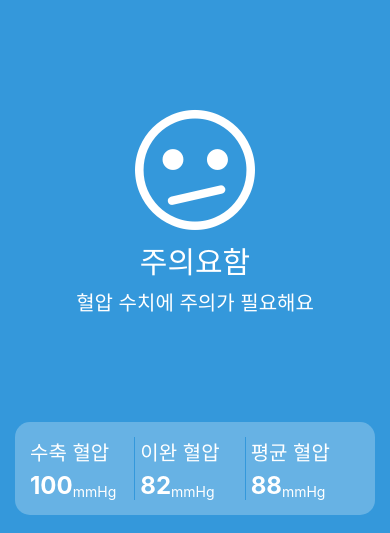
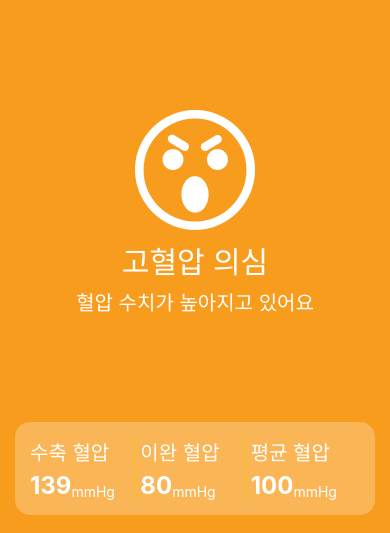
Before and after one commit to ire4564/we-want-to-graduate, a React Native app: screen / in a window 390 px wide. Shown: the top 533 px of the page. Built offline with nearby package versions, Linux system fonts and the light colour scheme.

Commit message:
(1108) Feat: Change Background Color

```diff
--- a/App.js
+++ b/App.js
@@ -1,18 +1,19 @@
 import { StatusBar } from 'expo-status-bar';
-import React from 'react';
+import React, { useState } from 'react';
 import { StyleSheet, Text, View, ScrollView } from 'react-native';
 import { DefaultTheme, Provider as PaperProvider } from 'react-native-paper';
 import { useTheme } from 'react-native-paper';
 import Avatar from './component/Avatar';
-import HeartIcon from './component/heart-icon'
-import GraphIcon from './component/graph-icon'
-import BarbellIcon from './component/barbell-icon'
-import Graph from './component/Graph'
-import Block from './component/Block'
-import CurrentResult from './component/CurrentResult'
-import TimeLog from './component/TimeLog'
-import * as e4api from './api/v1/e4-connect-api'
+import HeartIcon from './component/heart-icon';
+import GraphIcon from './component/graph-icon';
+import BarbellIcon from './component/barbell-icon';
+import Graph from './component/Graph';
+import Block from './component/Block';
+import CurrentResult from './component/CurrentResult';
+import TimeLog from './component/TimeLog';
+import * as e4api from './api/v1/e4-connect-api';
 
+import * as ChangeColor from './component/Background';
 import ShowIcon from './component/Show-icon';
 
 const theme = {
@@ -20,7 +21,8 @@ const theme = {
   roundness: 2,
   colors: {
     ...DefaultTheme.colors,
-    primary: '#3498db',
+    //배경 색 바꾸기
+    primary: '#f1c40f',
     accent: '#f1c40f',
   },
   fontSize: {
@@ -31,7 +33,11 @@ const theme = {
 
 export default function App() {
   //{ API 사용 예제 }
-  // var data = e4api.getLastSessionData();
+  //var data = e4api.getLastSessionData();
+
+  //혈압 값 예측
+  const [systolics, setSystolics] = useState(139);
+  const [relaxas, setRelaxas] = useState(80);
 
   // 그래프 컴포넌트
   const graph = (<>
@@ -41,11 +47,11 @@ export default function App() {
 
   return (
     <PaperProvider theme={theme}>
-      <View style={styles.faceIcon}>
-        <ShowIcon systolic={123} relaxa={80}/>
+      <View style={{flex: 0.5, justifyContent: "center", alignItems:'center',backgroundColor: ChangeColor.Background(systolics, relaxas)}}>
+        <ShowIcon systolic={systolics} relaxa={relaxas}/>
       </View>
-      <View style={{flex: 0.5, backgroundColor:theme.colors.primary}}>
-        <Block content={<CurrentResult systolic={100} diastolic={82}/>}/>
+      <View style={{flex: 0.5, backgroundColor:(ChangeColor.Background(systolics, relaxas))}}>
+        <Block content={<CurrentResult systolic={systolics} diastolic={relaxas}/>}/>
         <Block content={<TimeLog />}/>
         <Block content={graph}/>
       </View>
@@ -54,12 +60,6 @@ export default function App() {
 }
 
 const styles = StyleSheet.create({
-  faceIcon: {
-    flex: 0.5,
-    justifyContent: "center",
-    backgroundColor:theme.colors.primary,
-    alignItems:'center',
-  },
   scroll:{
     marginTop: 15,
   },
--- /dev/null
+++ b/component/Background.js
@@ -0,0 +1,24 @@
+import React from 'react';
+
+export function Background(systolic, relaxa) {
+    //1 - 정상 혈압일 경우
+   if(systolic >= 91 && systolic <= 120 && relaxa >= 61 && relaxa <= 80) {
+        return "#3D64AF";
+    }
+    //2 - 저혈압일 경우
+    else if(systolic >= 0 && systolic <= 90 && relaxa >= 0 && relaxa <= 60) {
+        return "#1AB157";
+    }
+    //3 - 주의 혈압일 경우
+    else if(systolic >= 120 && systolic <= 129 && relaxa >= 61 && relaxa <= 80) {
+        return "#ECC819";
+    }
+    //4 - 고혈압 전 단계일 경우
+    else if(systolic >= 130 && systolic <= 139 && relaxa >= 80 && relaxa <= 89) {
+        return "#F89C1D";
+    }
+    //5 - 고혈압일 경우
+    else if(systolic >= 140 && systolic <= 999 && relaxa >= 90 && relaxa <= 999) {
+        return "#E42F2F";
+    }
+};
```
